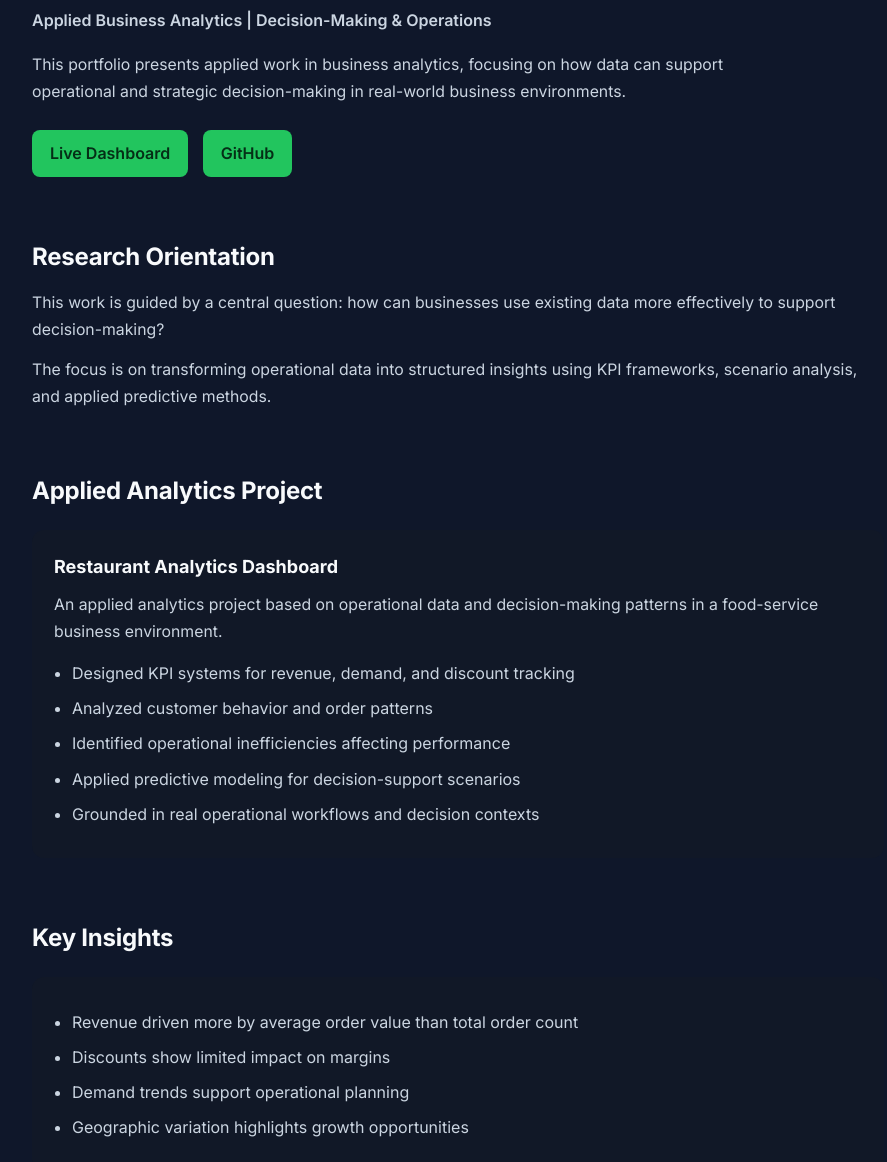
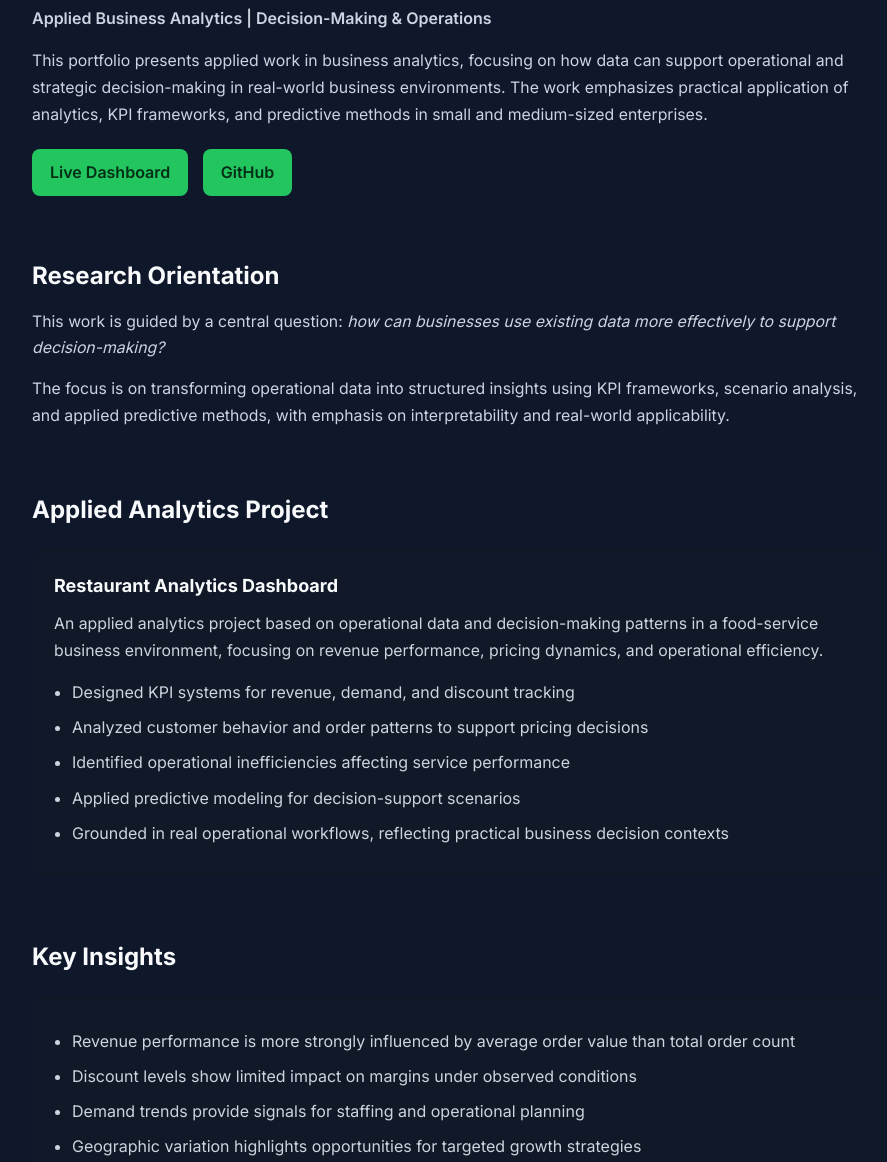
Before and after one commit to mehmuddelowar7-debug/dashboard-landing, a plain HTML site: page index.html in a window 1280 px wide. Shown: the part 138-1300 px from the top of the page, without its empty margins (182-1069 px from the left). Drawn offline with Linux system fonts and the light colour scheme.

Commit message:
Update index.html

```diff
--- a/index.html
+++ b/index.html
@@ -40,8 +40,15 @@
     h1 {
       font-size: 44px;
       font-weight: 800;
-      margin-bottom: 10px;
+      margin-bottom: 8px;
       letter-spacing: -0.02em;
+    }
+
+    .subtitle {
+      font-size: 16px;
+      font-weight: 600;
+      margin-bottom: 16px;
+      color: var(--muted);
     }
 
     h2 {
@@ -49,7 +56,6 @@
       margin-bottom: 12px;
       font-size: 24px;
       font-weight: 700;
-      letter-spacing: -0.01em;
     }
 
     h3 {
@@ -73,20 +79,8 @@
       color: var(--muted);
     }
 
-    .subtitle {
-      font-size: 16px;
-      font-weight: 600;
-      margin-bottom: 10px;
-    }
-
-    .intro {
-      margin-top: 18px;
-      max-width: 700px;
-    }
-
     .btn-group {
-      margin-top: 24px;
-      margin-bottom: 10px;
+      margin: 20px 0 10px;
     }
 
     .btn {
@@ -128,8 +122,8 @@
   <h1>Mehmud Delowar</h1>
   <p class="subtitle">Applied Business Analytics | Decision-Making & Operations</p>
 
-  <p class="intro">
-    This portfolio presents applied work in business analytics, focusing on how data can support operational and strategic decision-making in real-world business environments.
+  <p>
+    This portfolio presents applied work in business analytics, focusing on how data can support operational and strategic decision-making in real-world business environments. The work emphasizes practical application of analytics, KPI frameworks, and predictive methods in small and medium-sized enterprises.
   </p>
 
   <div class="btn-group">
@@ -140,10 +134,10 @@
   <!-- RESEARCH ORIENTATION -->
   <h2>Research Orientation</h2>
   <p>
-    This work is guided by a central question: how can businesses use existing data more effectively to support decision-making?
+    This work is guided by a central question: <em>how can businesses use existing data more effectively to support decision-making?</em>
   </p>
   <p>
-    The focus is on transforming operational data into structured insights using KPI frameworks, scenario analysis, and applied predictive methods.
+    The focus is on transforming operational data into structured insights using KPI frameworks, scenario analysis, and applied predictive methods, with emphasis on interpretability and real-world applicability.
   </p>
 
   <!-- PROJECT -->
@@ -151,15 +145,15 @@
   <div class="card">
     <h3>Restaurant Analytics Dashboard</h3>
     <p>
-      An applied analytics project based on operational data and decision-making patterns in a food-service business environment.
+      An applied analytics project based on operational data and decision-making patterns in a food-service business environment, focusing on revenue performance, pricing dynamics, and operational efficiency.
     </p>
 
     <ul>
       <li>Designed KPI systems for revenue, demand, and discount tracking</li>
-      <li>Analyzed customer behavior and order patterns</li>
-      <li>Identified operational inefficiencies affecting performance</li>
+      <li>Analyzed customer behavior and order patterns to support pricing decisions</li>
+      <li>Identified operational inefficiencies affecting service performance</li>
       <li>Applied predictive modeling for decision-support scenarios</li>
-      <li>Grounded in real operational workflows and decision contexts</li>
+      <li>Grounded in real operational workflows, reflecting practical business decision contexts</li>
     </ul>
   </div>
 
@@ -167,10 +161,10 @@
   <h2>Key Insights</h2>
   <div class="card">
     <ul>
-      <li>Revenue driven more by average order value than total order count</li>
-      <li>Discounts show limited impact on margins</li>
-      <li>Demand trends support operational planning</li>
-      <li>Geographic variation highlights growth opportunities</li>
+      <li>Revenue performance is more strongly influenced by average order value than total order count</li>
+      <li>Discount levels show limited impact on margins under observed conditions</li>
+      <li>Demand trends provide signals for staffing and operational planning</li>
+      <li>Geographic variation highlights opportunities for targeted growth strategies</li>
     </ul>
   </div>
 
@@ -199,21 +193,23 @@
   <!-- RESEARCH RELEVANCE -->
   <h2>Research Relevance</h2>
   <p>
-    This project demonstrates how analytics can be applied in real business environments to support decision-making.
-    It highlights the gap between available data and its actual use in business operations, particularly in SME contexts.
+    This project demonstrates how data analytics can be applied in real business environments to support decision-making. It highlights the gap between available data and its actual use in day-to-day business decision-making, particularly in SME contexts.
+  </p>
+  <p>
+    This work forms a foundation for further research in applied analytics, decision support systems, and business information use.
   </p>
 
   <!-- METHODS -->
   <h2>Methods & Tools</h2>
   <div class="card">
-    <p><strong>Analytics:</strong> KPI Frameworks, Regression Modeling, Demand Analysis</p>
+    <p><strong>Analytics:</strong> Data Analysis, KPI Frameworks, Regression Modelling</p>
     <p><strong>Tools:</strong> Python (Pandas), Excel, Streamlit</p>
   </div>
 
   <!-- CONTEXT -->
   <h2>Project Context</h2>
   <p>
-    Developed as an applied analytics project during MBA (Business Analytics), focusing on practical decision-making applications.
+    Developed as an applied analytics project during MBA (Business Analytics), focusing on practical implementation of data-driven decision-making in operational environments.
   </p>
 
   <!-- FOOTER -->
```
